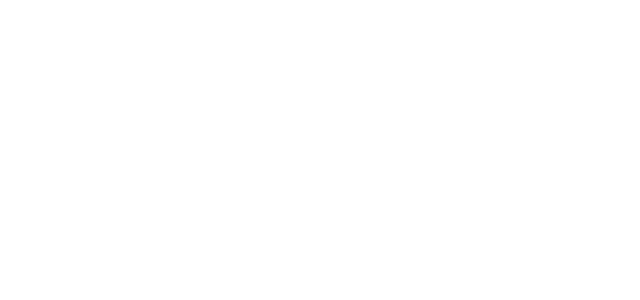
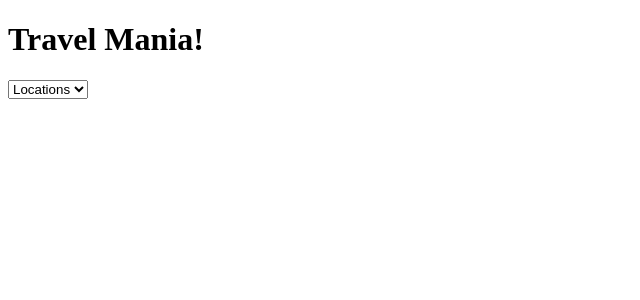
Before and after one commit to lbhikoo/project-2, a React (Create React App) app: page / in a window 1280 px wide. Shown: the top 300 px of the page, without its empty margins (0-640 px from the left). Built offline with nearby package versions, Linux system fonts and the light colour scheme.

Commit message:
Header and Container added

```diff
--- a/src/App.js
+++ b/src/App.js
@@ -1,8 +1,12 @@
-
+import LocationsContainer from "./LocationsContainer"
 
 
 function App() {
-  return (null)
+  return (
+    <div>
+      <LocationsContainer />
+    </div>
+  )
 }
 
 export default App;
--- /dev/null
+++ b/src/Header.js
@@ -0,0 +1,16 @@
+
+function Header() {
+    return(
+        <div>
+            <h1>Travel Mania!</h1>
+            <select id="dropdown">
+                <option value="Locations">Locations</option>
+                <option value="Trinidad">Trinidad</option>
+                <option value="Egypt">Egypt</option>
+                <option value="Alaska">Alaska</option>
+            </select>
+        </div>
+    )
+}
+
+export default Header
--- /dev/null
+++ b/src/LocationsContainer.js
@@ -0,0 +1,11 @@
+import Header from "./Header"
+
+function LocationsContainer() {
+    return (
+        <div>
+            <Header />
+        </div>
+    )
+}
+
+export default LocationsContainer
```
Also changed, not shown: src/db.json (+7 -8 lines).
